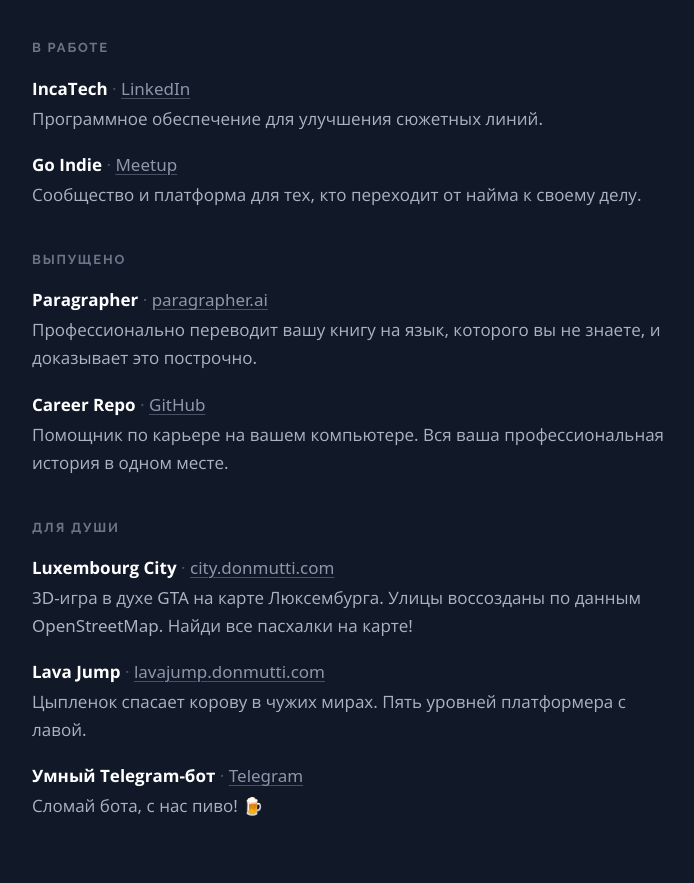
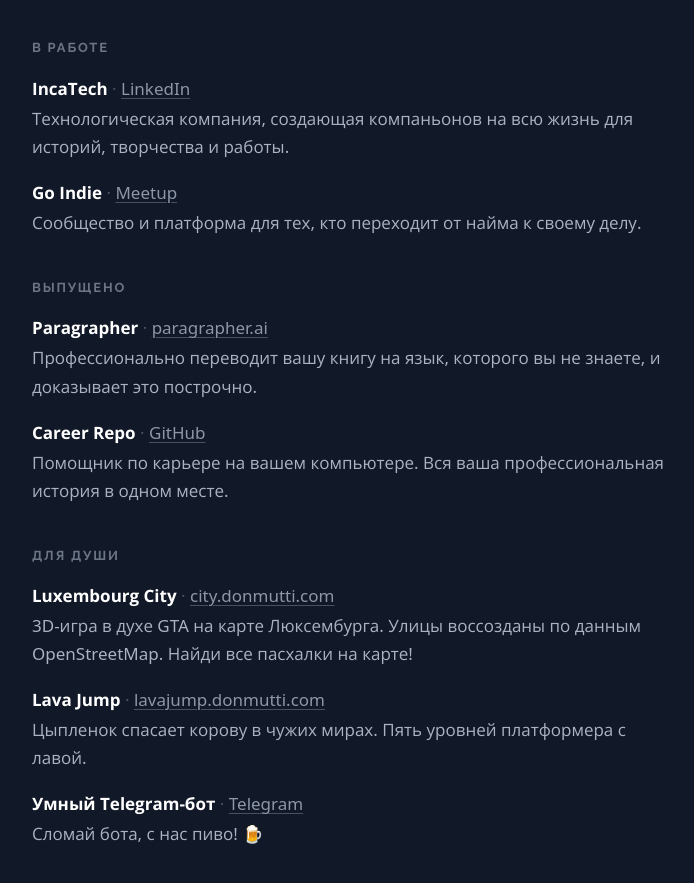
Before and after one commit to donmutti/donmutti, a plain HTML site: page ru/index.html in a window 1280 px wide. Shown: the part 892-1775 px from the top of the page, without its empty margins (288-982 px from the left). Drawn offline with Linux system fonts and the light colour scheme; a script that the page names is missing; a web font is replaced by a local one.

Commit message:
IncaTech: new one-line description EN/RU

```diff
--- a/ru/index.html
+++ b/ru/index.html
@@ -371,7 +371,7 @@
       <h2>В работе</h2>
       <dl>
         <dt>IncaTech <span class="sep">&middot;</span> <a class="src" href="https://www.linkedin.com/company/inca-tech">LinkedIn</a></dt>
-        <dd>Программное обеспечение для улучшения сюжетных линий.</dd>
+        <dd>Технологическая компания, создающая компаньонов на всю жизнь для историй, творчества и работы.</dd>
         <dt>Go Indie <span class="sep">&middot;</span> <a class="src" href="https://www.meetup.com/goindie/">Meetup</a></dt>
         <dd>Сообщество и платформа для тех, кто переходит от найма к своему делу.</dd>
       </dl>
```
Also changed, not shown: index.html (+1 -1 lines).
